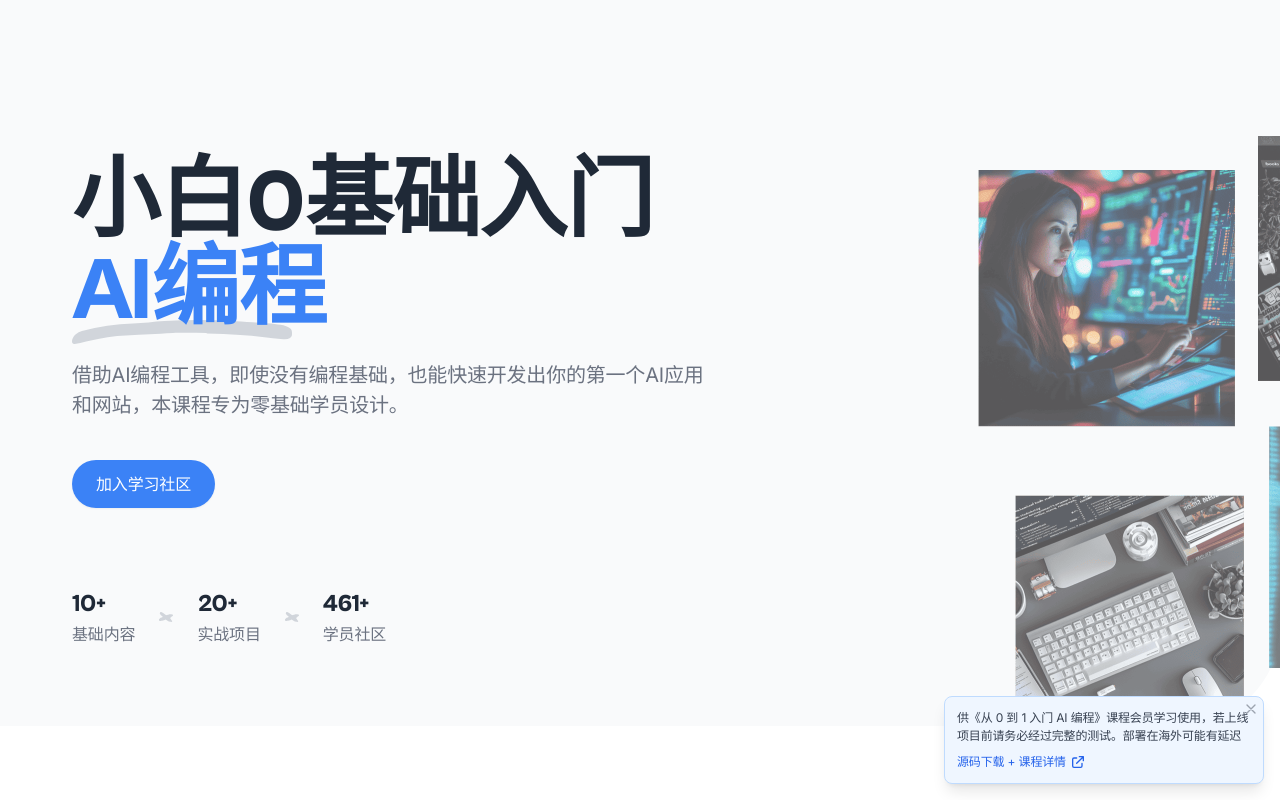
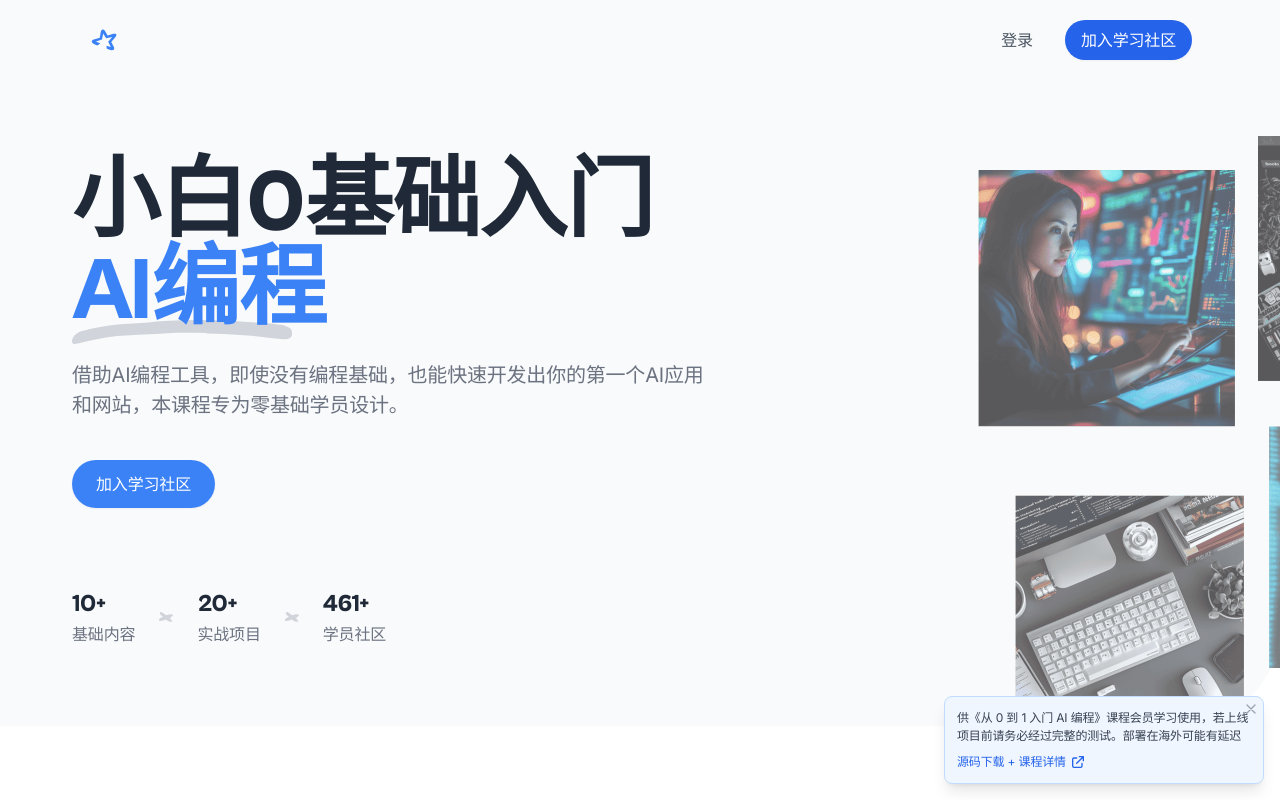
Before and after one commit to caicaivic0322/payment_test, a Next.js app: page / in a window 1280 px wide. Shown: the top 800 px of the page. Built offline with nearby package versions, Linux system fonts and the light colour scheme; no server answers.

Commit message:
修复主页缺失Header组件问题
- 在主页添加Header组件，恢复个人中心和加入学习社区链接
- 确保用户可以访问个人中心和加入学习社区功能

```diff
--- a/app/page.tsx
+++ b/app/page.tsx
@@ -7,6 +7,7 @@ import Testimonials from '@/components/testimonials'
 import Faqs from '@/components/faqs'
 import Blog from '@/components/blog'
 import Cta from '@/components/cta'
+import Header from '@/components/ui/header'
 
 export const metadata = {
   title: 'AI编程学习 - 0基础入门',
@@ -16,6 +17,7 @@ export const metadata = {
 export default function Home() {
   return (
     <>
+      <Header />
       <Hero />
       <Inspiration />
       <Carousel />
```
